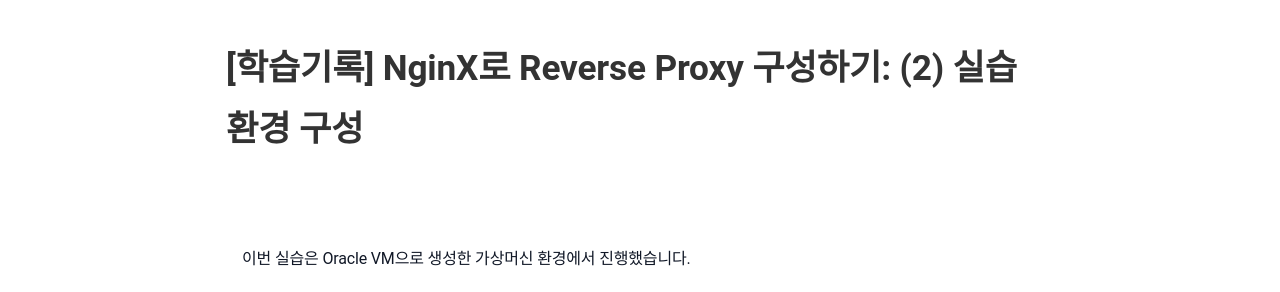
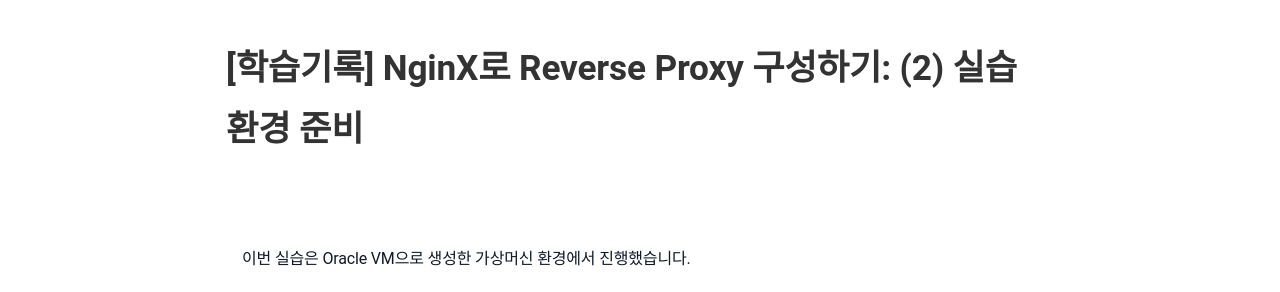
Before and after one commit to sanghoon-lee/sanghoon-lee.github.io, a Jekyll site: the page built from _posts/2026-06-04-nginx-rp2.md, in a window 1280 px wide. Shown: the part 136-428 px from the top of the page. Built offline with Jekyll 4.4.1, drawn with Linux system fonts in a browser that asks for light colours; nearby versions of some CDN libraries; comment, search, counter and statistics services are not loaded.

Commit message:
RP 포스팅2편 작성중

```diff
--- a/_posts/2026-06-04-nginx-rp2.md
+++ b/_posts/2026-06-04-nginx-rp2.md
@@ -1,6 +1,6 @@
 ---
 layout: post
-title: "[학습기록] NginX로 Reverse Proxy 구성하기: (2) 실습 환경 구성"
+title: "[학습기록] NginX로 Reverse Proxy 구성하기: (2) 실습 환경 준비"
 date: 2026-06-03
 description: NginX로 RP 서버를 구성하기에 앞서 RP 서버의 개념과 동작 원리를 정리해서 작성한 포스팅입니다.
 image: /assets/images/nginx.jpg
```
